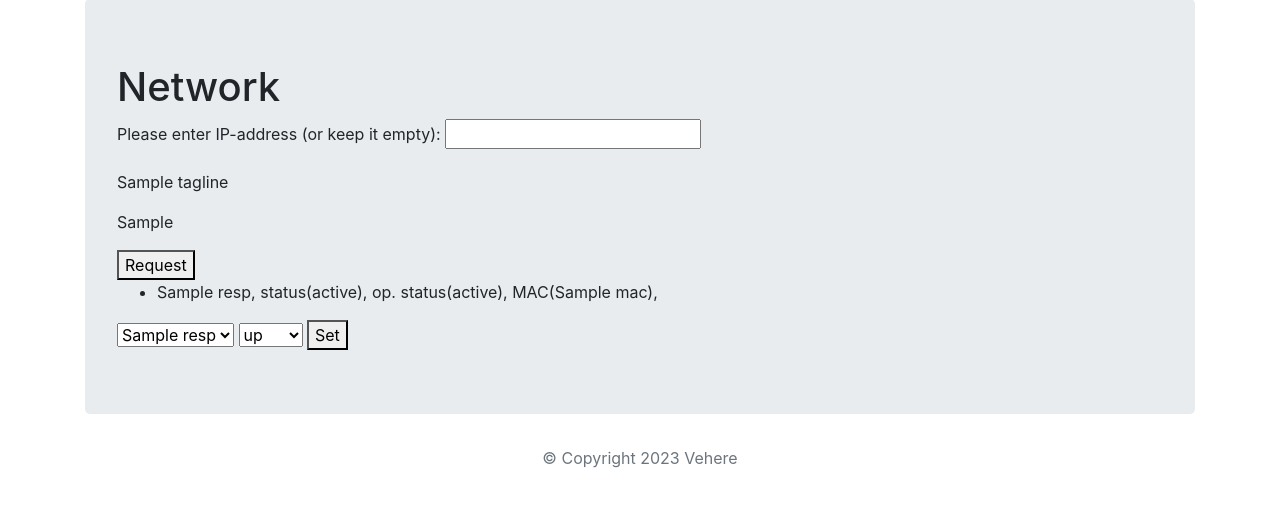
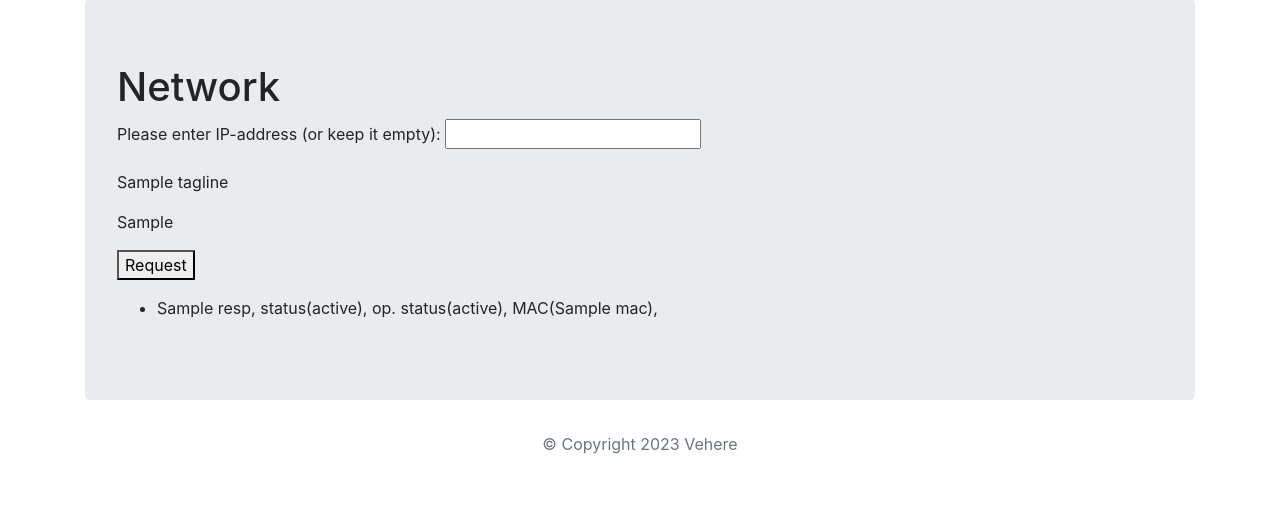
Before and after one commit to StrangersSoftware/snmp, a Node server app: template views/pages/network.ejs in a window 1280 px wide. Shown: the part 107-614 px from the top of the page. Run offline with Node 20, Linux system fonts and the light colour scheme; the template is opened without the code that fills it: most values are stand-ins (such as "Sample title", 1, 10 or a date in 2020).

Commit message:
Update front-end views

```diff
--- a/views/pages/hardware.ejs
+++ b/views/pages/hardware.ejs
@@ -23,6 +23,7 @@
                 <p><%= subTagline %></p>
 
                 <button type="submit">Request</button>
+                <p />
                 <ul>
                     <% oids.forEach(function(oid) { %>
                         <li>
--- a/views/pages/network.ejs
+++ b/views/pages/network.ejs
@@ -23,6 +23,7 @@
                 <p><%= subTagline %></p>
 
                 <button type="submit">Request</button>
+                <p />
                 <ul>
                     <% oids.forEach(function(oid) { %>
                         <li>
@@ -33,21 +34,6 @@
                         </li>
                     <% }); %>
                 </ul>
-                <%if (oids.length > 0) { %>
-                    <select id="select" name="select">
-                        <% for ( var oid of oids )
-                            {  %><option value="<%=oid.oid%>" ><%=oid.resp %></option><% }
-                        %>
-                    </select>
-                    <select id="set" name="set">
-                        <%
-                            var options = [ { capt: 'up', value: 1}, { capt: 'down', value: 2} ]
-                            for ( var option of options )
-                            {  %><option value="<%=option.value %>" ><%=option.capt %></option><% }
-                        %>
-                    </select>
-                    <button type="submit">Set</button>
-                <% } %>
             </form>
         </div>
     </main>
```
